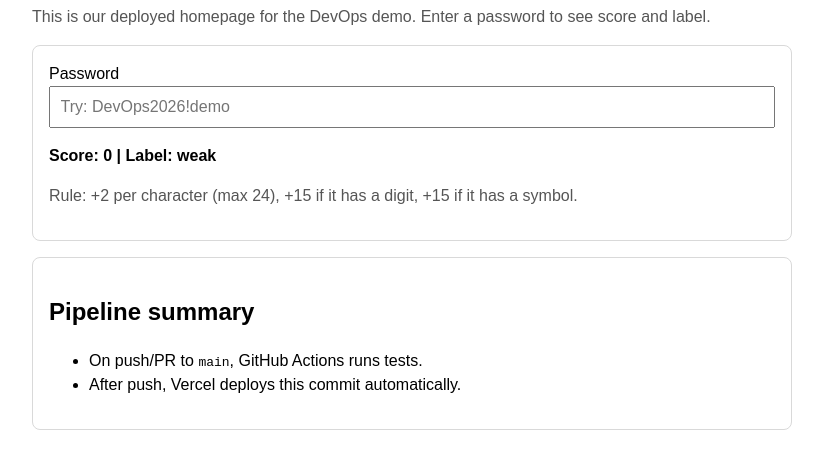
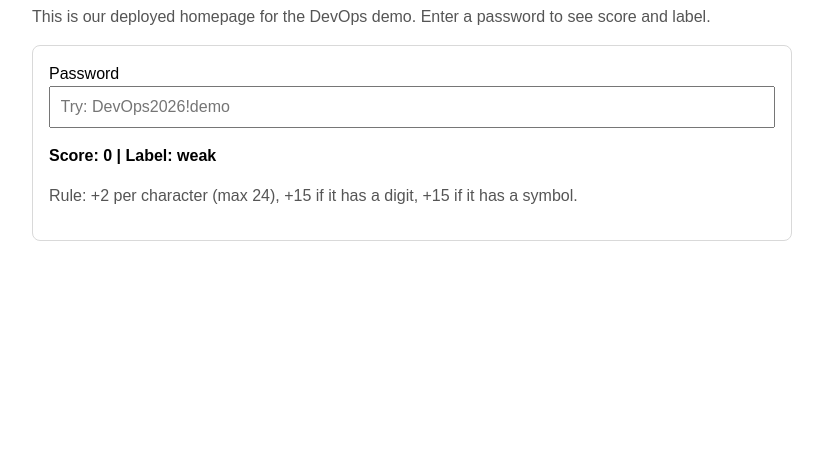
Before and after one commit to dura12/agile_demo, a website: page index.html in a window 1280 px wide. Shown: the part 96-564 px from the top of the page, without its empty margins (0-823 px from the left). Drawn offline with Linux system fonts and the light colour scheme.

Commit message:
optimized homepage

```diff
--- a/index.html
+++ b/index.html
@@ -46,14 +46,6 @@
       </p>
     </div>
 
-    <div class="card">
-      <h2>Pipeline summary</h2>
-      <ul>
-        <li>On push/PR to <code>main</code>, GitHub Actions runs tests.</li>
-        <li>After push, Vercel deploys this commit automatically.</li>
-      </ul>
-    </div>
-
     <script>
       function scorePassword(password) {
         let score = Math.min(password.length * 2, 24);
```
